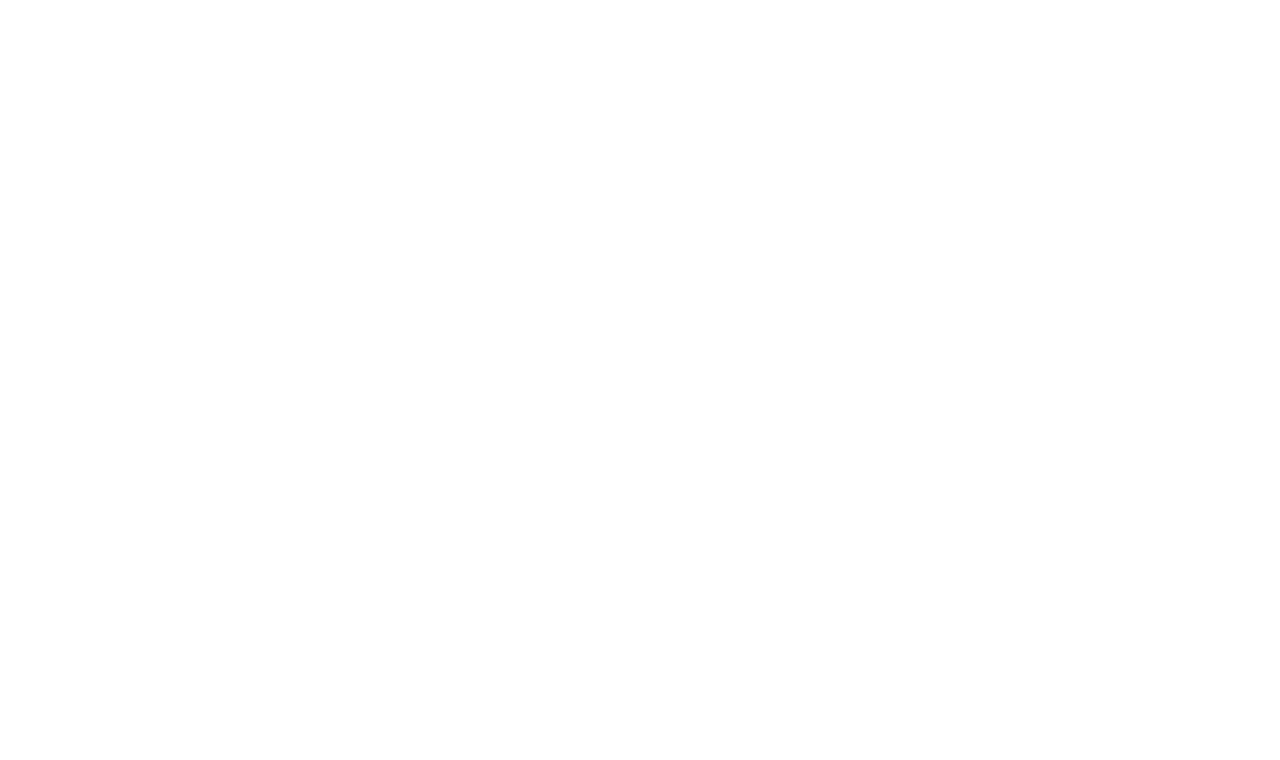
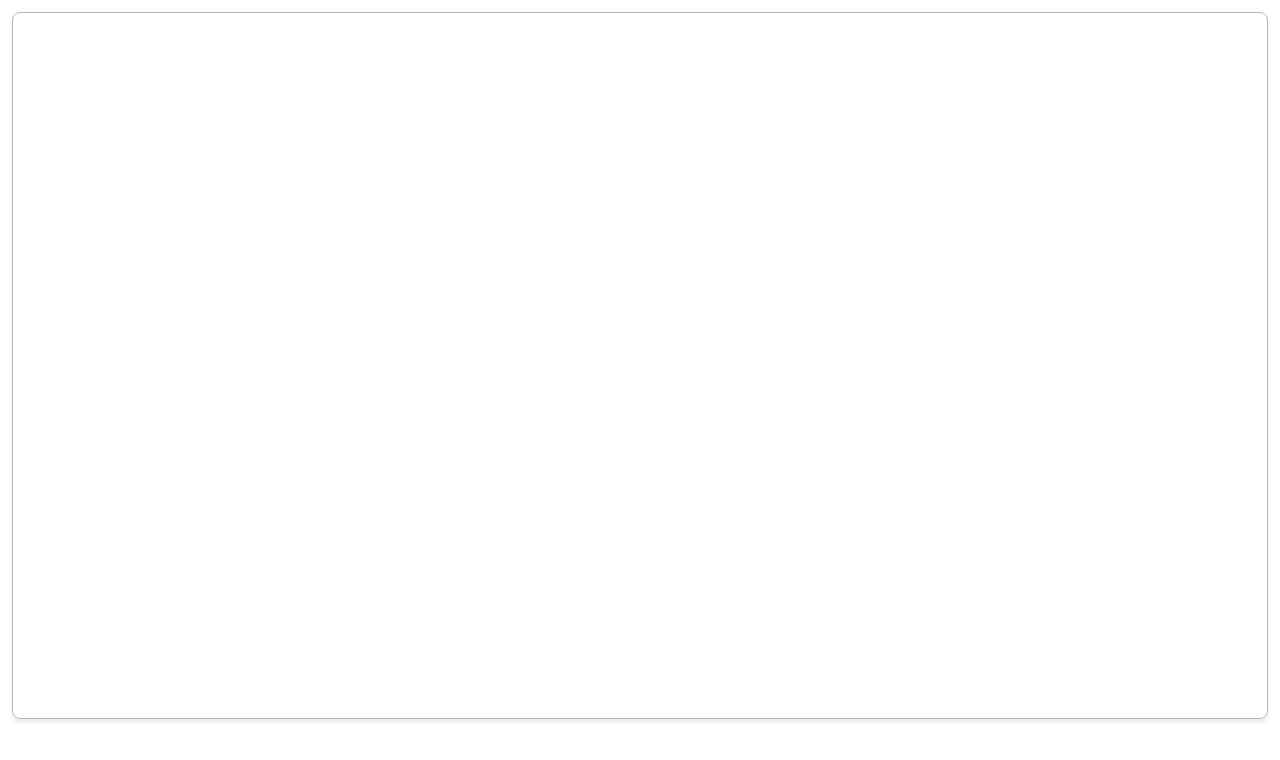
Before and after one commit to maxcaplan/proximity_chat_demo, a website built with Vite: page index.html in a window 1280 px wide. Built offline with nearby package versions, Linux system fonts and the light colour scheme.

Commit message:
set fixed canvas aspect ratio

```diff
--- a/index.html
+++ b/index.html
@@ -8,7 +8,9 @@
   </head>
   <body>
     <div id="app">
-      <canvas id="canvas"></canvas>
+      <div class="container">
+        <canvas id="canvas"></canvas>
+      </div>
     </div>
     <script type="module" src="/src/main.ts"></script>
   </body>
--- a/src/style.css
+++ b/src/style.css
@@ -1,9 +1,24 @@
 html,
 body,
-#app,
-#canvas {
+#app {
   width: 100%;
   height: 100%;
   padding: 0;
   margin: 0;
 }
+
+.container {
+  width: 100%;
+  display: block;
+  padding: 0.75rem;
+  box-sizing: border-box;
+}
+
+#canvas {
+  width: 100%;
+  aspect-ratio: 16 / 9;
+  border: 1px solid rgb(184, 184, 184);
+  border-radius: 0.5rem;
+  box-shadow: 0 4px 3px rgba(0, 0, 0, 0.07);
+  box-sizing: border-box;
+}
```
